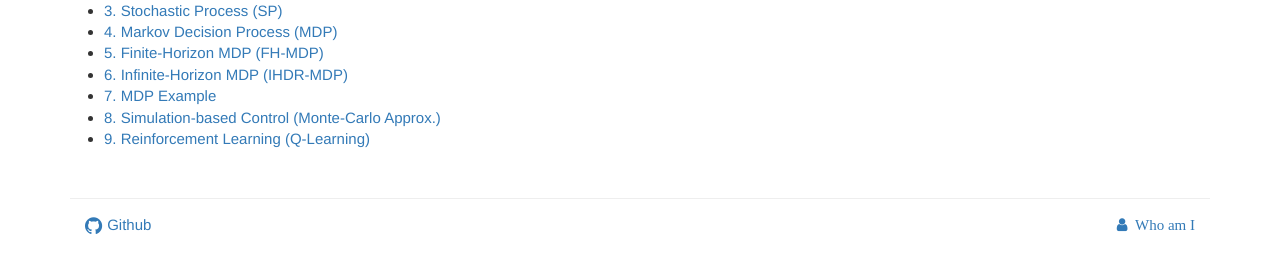
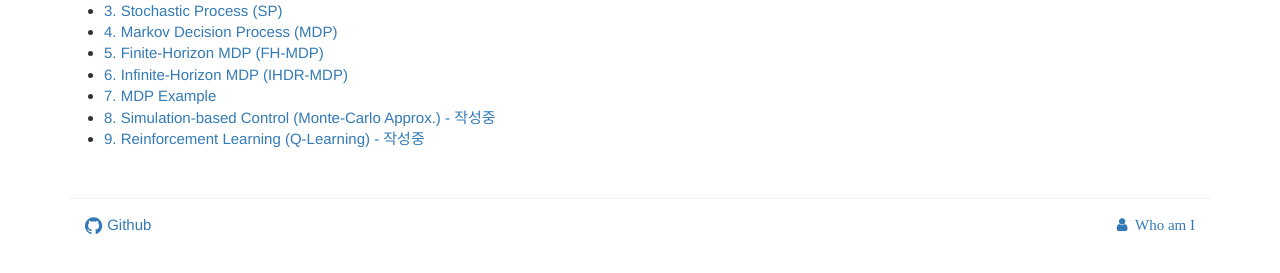
Before and after one commit to norman3/rl, a Jekyll site: the page built from index.html, in a window 1280 px wide. Shown: the part 384-657 px from the top of the page. Built offline with Jekyll 4.4.1, drawn with Linux system fonts in a browser that asks for light colours; nearby versions of some CDN libraries; library files that are not in the unit come from our copies; comment, search, counter and statistics services are not loaded.

Commit message:
fix typo.

```diff
--- a/index.html
+++ b/index.html
@@ -21,8 +21,8 @@ layout: default
       <li><a href="{{ site.baseurl }}/docs/chapter05">5. Finite-Horizon MDP (FH-MDP)</a></li>
       <li><a href="{{ site.baseurl }}/docs/chapter06">6. Infinite-Horizon MDP (IHDR-MDP)</a></li>
       <li><a href="{{ site.baseurl }}/docs/chapter07">7. MDP Example</a></li>
-      <li><a href="{{ site.baseurl }}/docs/chapter08">8. Simulation-based Control (Monte-Carlo Approx.)</a></li>
-      <li><a href="{{ site.baseurl }}/docs/chapter09">9. Reinforcement Learning (Q-Learning)</a></li>
+      <li><a href="{{ site.baseurl }}/docs/chapter08">8. Simulation-based Control (Monte-Carlo Approx.) - 작성중</a></li>
+      <li><a href="{{ site.baseurl }}/docs/chapter09">9. Reinforcement Learning (Q-Learning) - 작성중</a></li>
     </ul>
   </div>
 </div>
```
